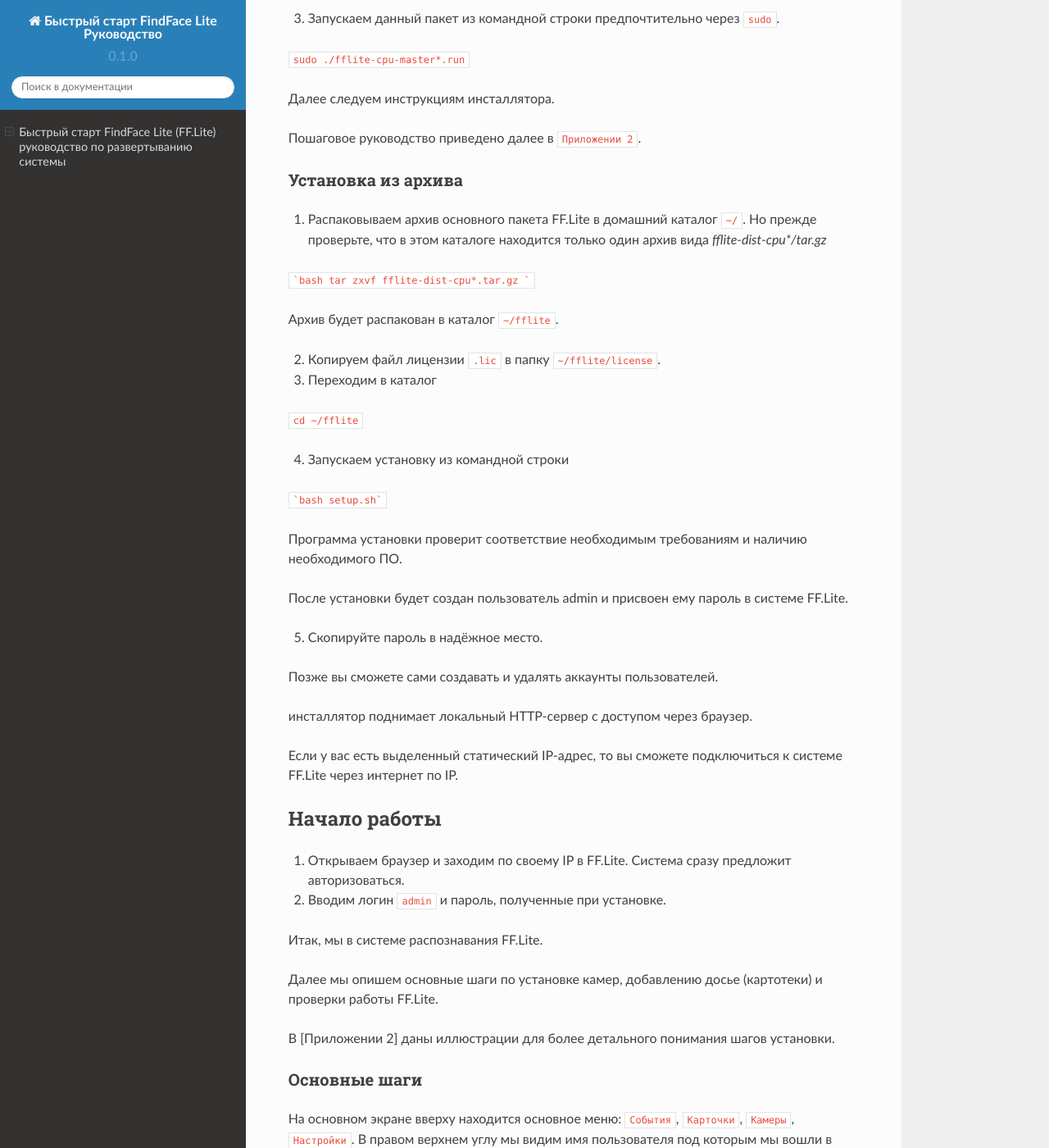
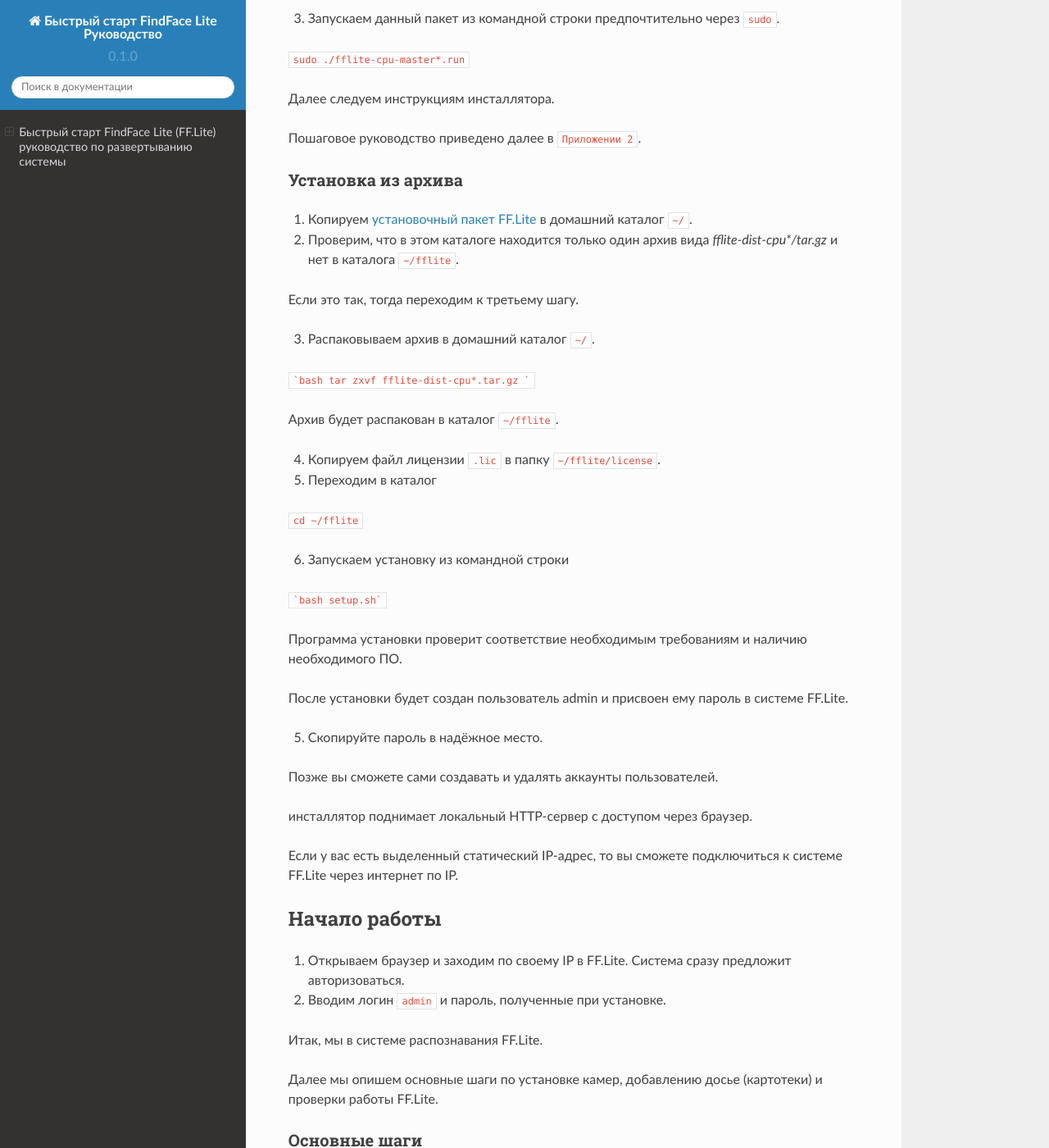
Before and after one commit to Dimdimit/-fflite_i, a Sphinx documentation site: the page built from docs/source/index.rst, in a window 1280 px wide and 1400 px high, scrolled down 2370 px. Shown: the whole window at 82% size. Built offline with Sphinx 7.4.7 and the Read the Docs theme 2.0.0, drawn with Linux system fonts in a browser that asks for light colours; some of the changed text lies outside the part shown.

Commit message:
Update index.rst

````diff
--- a/docs/source/index.rst
+++ b/docs/source/index.rst
@@ -28,7 +28,7 @@
 
 CPU - легче чем GPU и проще устанавливается. Рекомендуется для первого знакомства с системой FindFace Lite. Основное отличие CPU от GPU в скорости распознавания, GPU быстрее отрабатывает события.
 
-Версия GPU - более тяжелая версия , так как включает в себя все необходимое для более быстрой работы. Данная версия рекомендуется, если вам нужно более тщательное ознакомление с работой системы.
+Версия GPU - более тяжелая версия , так как включает в себя библиотеки для быстрой работы. Данная версия рекомендуется, если вам нужно тщательное ознакомление с работой системы.
 
 
 С чего начать
@@ -109,7 +109,14 @@
 Установка из архива
 ~~~~~~~~~~~~~~~~~~~
 
-1. Распаковываем архив основного пакета FF.Lite в домашний каталог ``~/``. Но прежде проверьте, что в этом каталоге находится только один архив вида `fflite-dist-cpu*/tar.gz`
+1. Копируем `установочный пакет FF.Lite`_ в домашний каталог ``~/``.
+
+2. Проверим, что в этом каталоге находится только один архив вида `fflite-dist-cpu*/tar.gz` и нет в каталога ``~/fflite``.
+
+Если это так, тогда переходим к третьему шагу.
+
+3. Распаковываем архив в домашний каталог ``~/``.
+
 
 ```bash
 tar zxvf fflite-dist-cpu*.tar.gz
@@ -117,13 +124,13 @@
 
 Архив будет распакован в каталог ``~/fflite``.
 
-2. Копируем файл лицензии ``.lic`` в папку ``~/fflite/license``.
+4. Копируем файл лицензии ``.lic`` в папку ``~/fflite/license``.
 
-3. Переходим в каталог
+5. Переходим в каталог
 
 ``cd ~/fflite``
 
-4. Запускаем установку из командной строки
+6. Запускаем установку из командной строки
 
 ```bash setup.sh```
 
@@ -150,15 +157,16 @@
 
 Далее мы опишем основные шаги по установке камер, добавлению досье (картотеки) и проверки работы FF.Lite.
 
-В [Приложении 2] даны иллюстрации для более детального понимания шагов установки.
-
-
 
 Основные шаги
 ~~~~~~~~~~~~~
 
-На основном экране вверху находится основное меню: ``События``, ``Карточки``, ``Камеры``, ``Настройки``.
+На экране вверху находится основное меню: ``События``, ``Карточки``, ``Камеры``, ``Настройки``.
 В правом верхнем углу мы видим имя пользователя под которым мы вошли в систему.
+
+.. image:: img/lt-01.jpg
+   :alt: Основно экран
+   :align: center
 
 Первое, что нам нужно сделать - это добавить видеопоток, который будем просматривать и обрабатывать.
 
@@ -173,20 +181,45 @@
 После того как мы получили ссылку на видеопоток переходим в меню ``Камеры`` на основном экране  FF.Lite. Экран пока пустой с одной лишь кнопкой ``+Новая камера``.
 После добавления видеопотоков с видеокамер здесь будет полный список.
 
+.. image:: img/lt-03-0.jpg
+   :alt: Экран Камеры
+   :align: center
+
 Нажимаем ``+Новая камера``. В появившемся окне вводим в первой строке название камеры или видеопотока. Во вторую строку копируем ссылку на видеопоток. И нажимаем внизу ``Сохранить``.
 
+.. image:: img/lt-03-1.jpg
+   :alt: Экран добавления видеопотока
+   :align: center
+
+.. image:: img/lt-03-2.jpg
+   :alt: Пример заполнения
+   :align: center
+
+
+
 На экране появится строка с миниатюрой потока, названием и введенной ссылкой на видеопоток.
+
 Если подключение прошло успешно слева будет транслироваться изображение потока.
+
 Если подключение не состоялось, то в миниатюре будет информация о подключении и под ссылкой на поток появится статус подключения.
 
+.. image:: img/lt-03-3.jpg
+   :alt: Пример списка подключенных потоков
+   :align: center
+
 Можно отредактировать настройки видеопотока. Для этого нажимаем справа в соответствующей строке видеопотока на иконку редактирования |карандаш|
-
 
 Удаление видеопотока:
 
 #. Открываем настройки видеопотока, нажав на иконку |карандаш|
 #. В правом нижнем углу нажимаем изображение корзины |корзина|
 #. Подтверждаем удаление.
+
+.. image:: img/lt-03-4.jpg
+   :alt: Редактирование или удаление потока
+   :align: center
+
+
 
 Добавляем досье (картотеку)
 """""""""""""""""""""""""""
````
